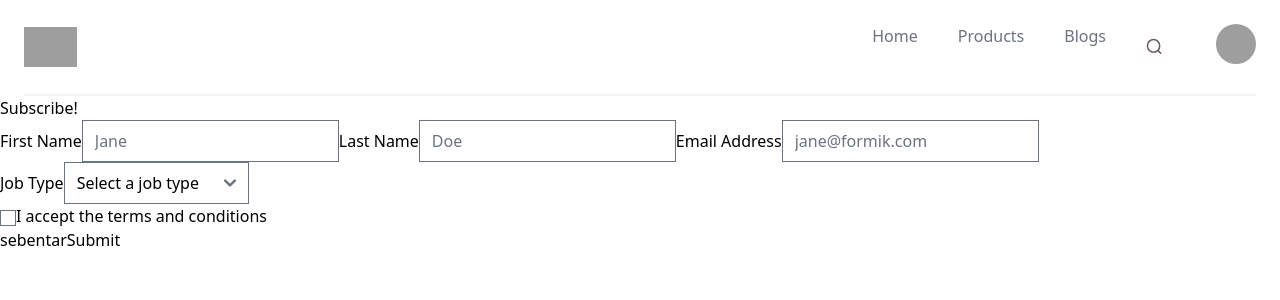
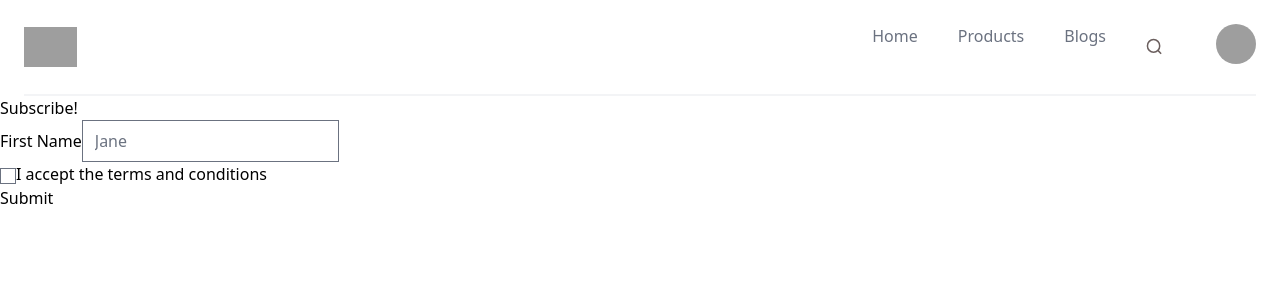
Before and after one commit to eunoyaid/next_eunoya, a Next.js app in the folder client/: page /marhamah-wedding in a window 1280 px wide. Shown: the top 300 px of the page. Built offline with nearby package versions, Linux system fonts and the light colour scheme; grey boxes are pictures that could not be loaded.

Commit message:
added formik notif

```diff
--- a/client/src/pages/marhamah-wedding/index.jsx
+++ b/client/src/pages/marhamah-wedding/index.jsx
@@ -1,7 +1,9 @@
-import React from "react";
+import React, { useState } from "react";
 import ReactDOM from "react-dom";
 import { Formik, Form, useField } from "formik";
 import * as Yup from "yup";
+import { Spinner, Toast } from "flowbite-react";
+import { HiCheck } from "react-icons/hi";
 
 const MyTextInput = ({ label, ...props }) => {
   // useField() returns [formik.getFieldProps(), formik.getFieldMeta()]
@@ -53,87 +55,78 @@ const MySelect = ({ label, ...props }) => {
 
 // And now we can use these
 const SignupForm = () => {
+  const [success, setSuccess] = useState();
   return (
     <>
       <h1>Subscribe!</h1>
       <Formik
         initialValues={{
           firstName: "",
-          lastName: "",
-          email: "",
           acceptedTerms: false, // added for our checkbox
-          jobType: "", // added for our select
         }}
         validationSchema={Yup.object({
           firstName: Yup.string()
             .max(15, "Must be 15 characters or less")
             .required("Required"),
-          lastName: Yup.string()
-            .max(20, "Must be 20 characters or less")
-            .required("Required"),
-          email: Yup.string()
-            .email("Invalid email address")
-            .required("Required"),
+
           acceptedTerms: Yup.boolean()
             .required("Required")
             .oneOf([true], "You must accept the terms and conditions."),
-          jobType: Yup.string()
-            .oneOf(
-              ["designer", "development", "product", "other"],
-              "Invalid Job Type"
-            )
-            .required("Required"),
         })}
         onSubmit={(values, actions) => {
-          // setTimeout(() => {
-          //   alert(JSON.stringify(values, null, 2));
-          //   setSubmitting(false);
-          //   actions.resetForm();
-          // }, 400);
+          setTimeout(() => {
             console.log(actions);
             actions.resetForm();
+            setSuccess(true);
+          }, 400);
+          // console.log(actions);
+          // actions.resetForm();
+          // setSuccess(true)
         }}
       >
-        {(isSubmitting) => (
+        {(props) => {
+          const {
+            values,
+            touched,
+            errors,
+            dirty,
+            isSubmitting,
+            handleChange,
+            handleBlur,
+            handleSubmit,
+            handleReset,
+          } = props;
+          return (
             <Form>
+              {success && (
+                <Toast>
+                  <div className="inline-flex h-8 w-8 shrink-0 items-center justify-center rounded-lg bg-green-100 text-green-500 dark:bg-green-800 dark:text-green-200">
+                    <HiCheck className="h-5 w-5" />
+                  </div>
+                  <div className="ml-3 text-sm font-normal">
+                    Item moved successfully.
+                  </div>
+                  <Toast.Toggle />
+                </Toast>
+              )}
               <MyTextInput
                 label="First Name"
                 name="firstName"
                 type="text"
                 placeholder="Jane"
               />
-
-          <MyTextInput
-            label="Last Name"
-            name="lastName"
-            type="text"
-            placeholder="Doe"
-          />
-
-          <MyTextInput
-            label="Email Address"
-            name="email"
-            type="email"
-            placeholder="jane@formik.com"
-          />
-
-          <MySelect label="Job Type" name="jobType">
-            <option value="">Select a job type</option>
-            <option value="designer">Designer</option>
-            <option value="development">Developer</option>
-            <option value="product">Product Manager</option>
-            <option value="other">Other</option>
-          </MySelect>
-
               <MyCheckbox name="acceptedTerms">
                 I accept the terms and conditions
               </MyCheckbox>
 
-          <button type="submit" >
-          {isSubmitting  && ' sebentar'}
-            Submit</button>
+              <button type="submit">
+
+                {isSubmitting && <Spinner aria-label="Default status example" />}
+                Submit
+              </button>
             </Form>
-        )}
+          );
+        }}
       </Formik>
     </>
   );
--- /dev/null
+++ b/package.json
@@ -0,0 +1,5 @@
+{
+  "dependencies": {
+    "alpinejs": "^3.11.1"
+  }
+}
```
Also changed, not shown: 1 other file (tests, documents, lock files or other folders). Lines whose indentation alone changed are shown as unchanged.
